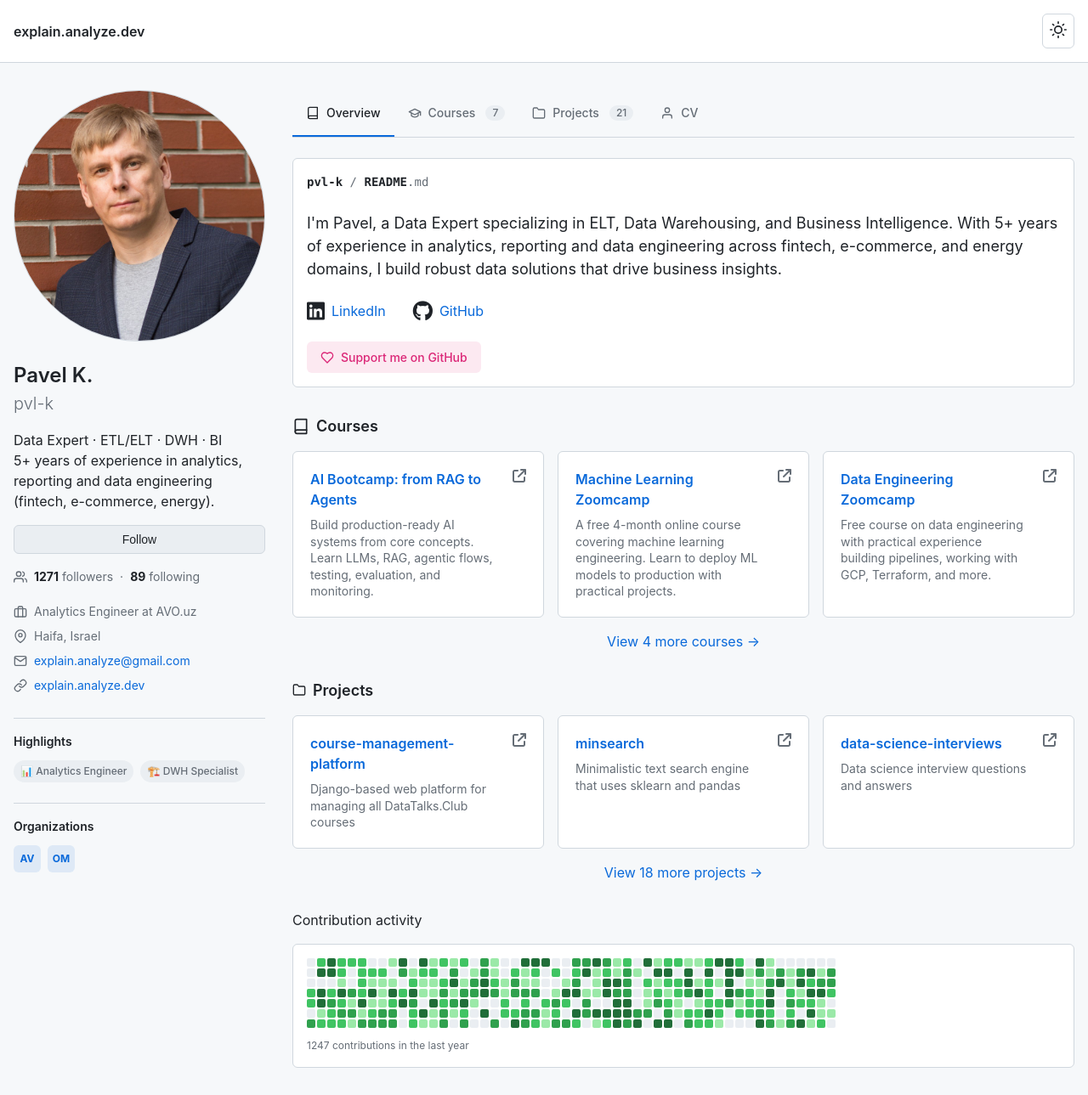
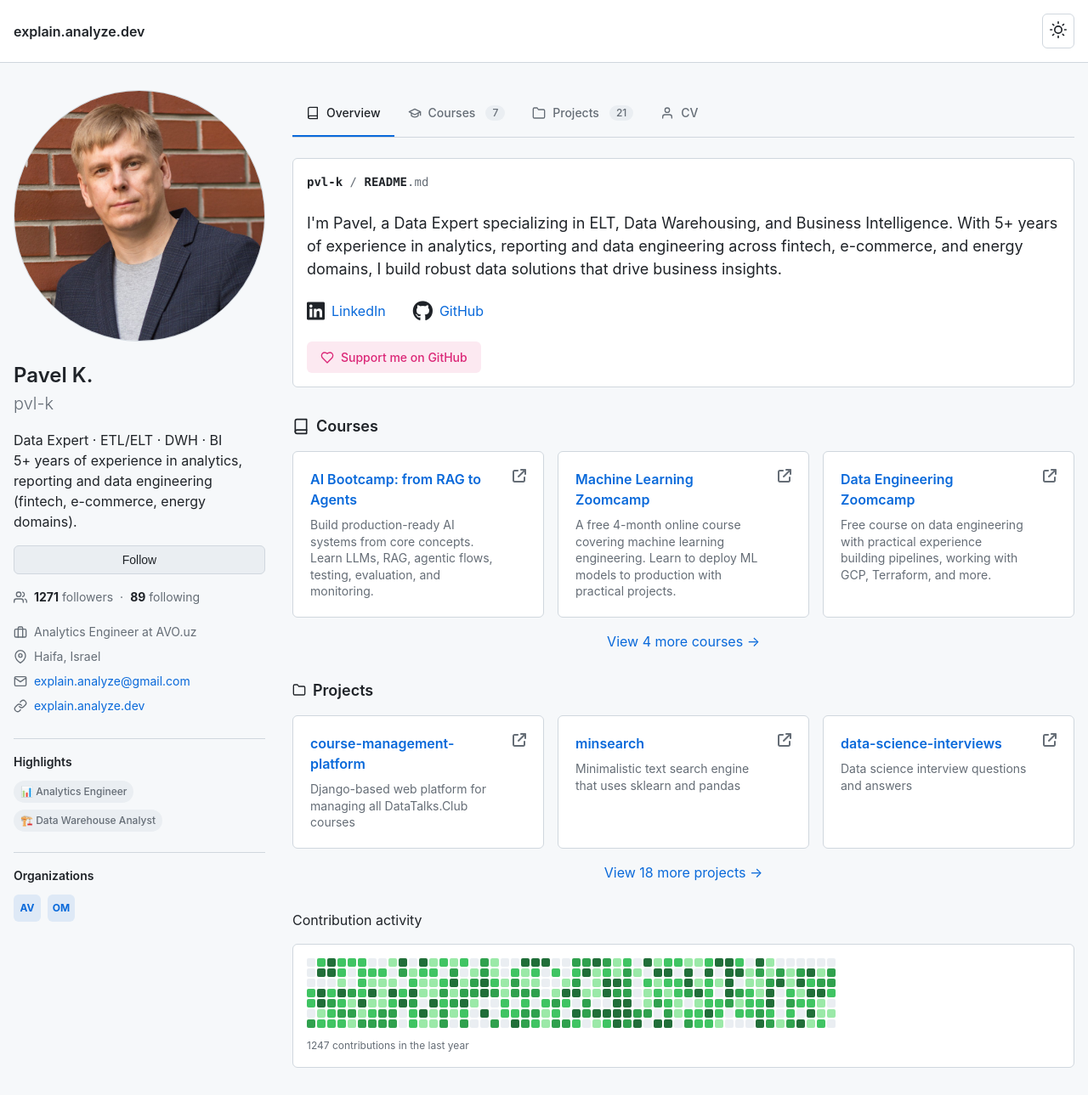
Before and after one commit to pvl-k/pvl-k.github.io, a Jekyll site: the page built from index.html, in a window 1280 px wide. Shown: the whole page at 85% size. Built offline with Jekyll 4.4.1, drawn with Linux system fonts in a browser that asks for light colours.

Commit message:
sidebar update

```diff
--- a/_data/sidebar.yml
+++ b/_data/sidebar.yml
@@ -4,7 +4,7 @@ avatar: assets/images/pvl-k.jpg
 bio: |
   Data Expert · ETL/ELT · DWH · BI
   <br>
-  5+ years of experience in analytics, reporting and data engineering (fintech, e-commerce, energy).
+  5+ years of experience in analytics, reporting and data engineering (fintech, e-commerce, energy domains).
   <br>
 
 stats:
@@ -25,7 +25,7 @@ info:
 
 highlights:
   - "📊 Analytics Engineer"
-  - "🏗️ DWH Specialist"
+  - "🏗️ Data Warehouse Analyst"
 
 organizations:
   - name: AVO.uz
```
